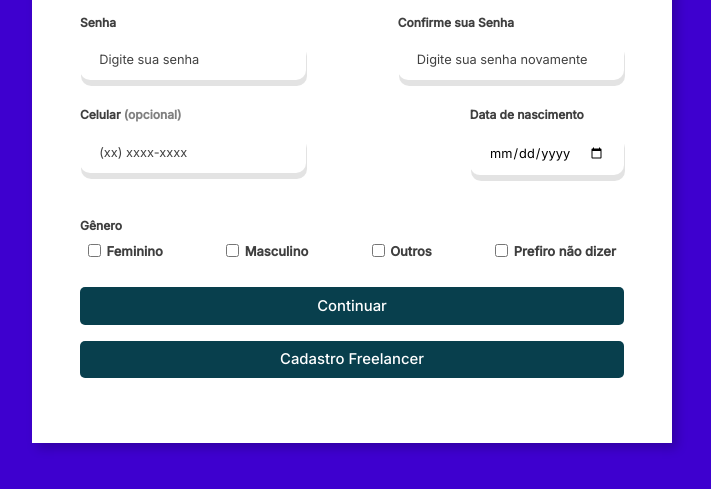
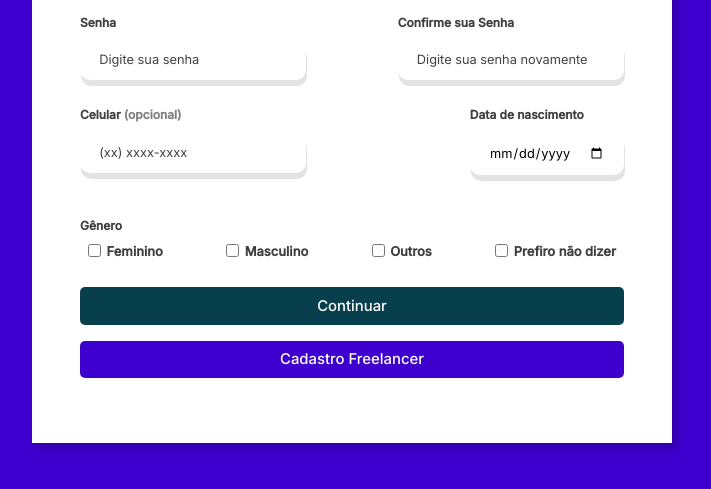
Before and after one commit to IsraelAllan/proto.cli, a plain HTML site: page index.html in a window 1280 px wide. Shown: the part 277-766 px from the top of the page, without its empty margins (288-999 px from the left). Drawn offline with Linux system fonts and the light colour scheme.

Commit message:
Update style.css

```diff
--- a/style.css
+++ b/style.css
@@ -165,14 +165,14 @@ body {
     width: 100%;
     margin-top: 1rem;
     border: none;
-    background-color: #083F4D;
+    background-color:   #3E00CF;
     padding: 0.62rem;
     border-radius: 5px;
     cursor: pointer;
 }
 
 .freelancer-button button:hover {
-    background: linear-gradient(to right, #3E00CF,#1A545C) ;
+    background: linear-gradient(to right, #1A545C, #3E00CF) ;
 }
 
 .freelancer-button button a {
```
